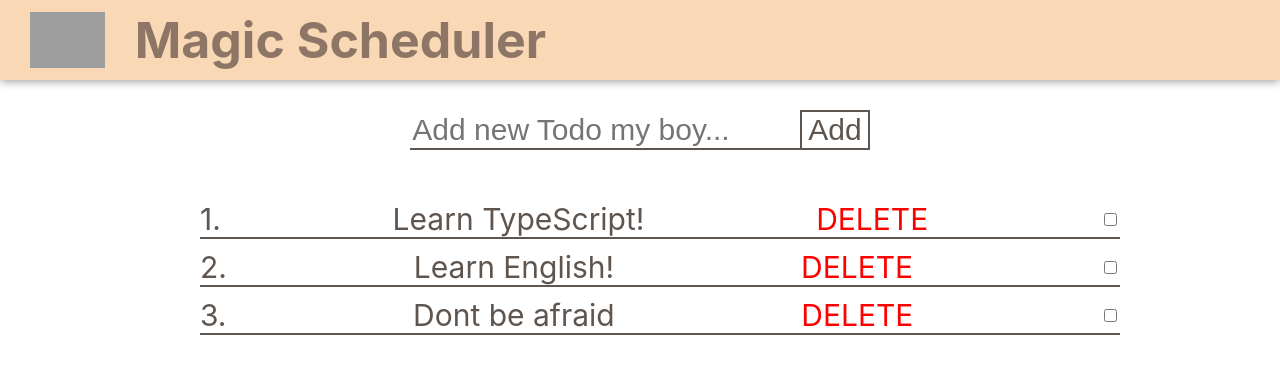
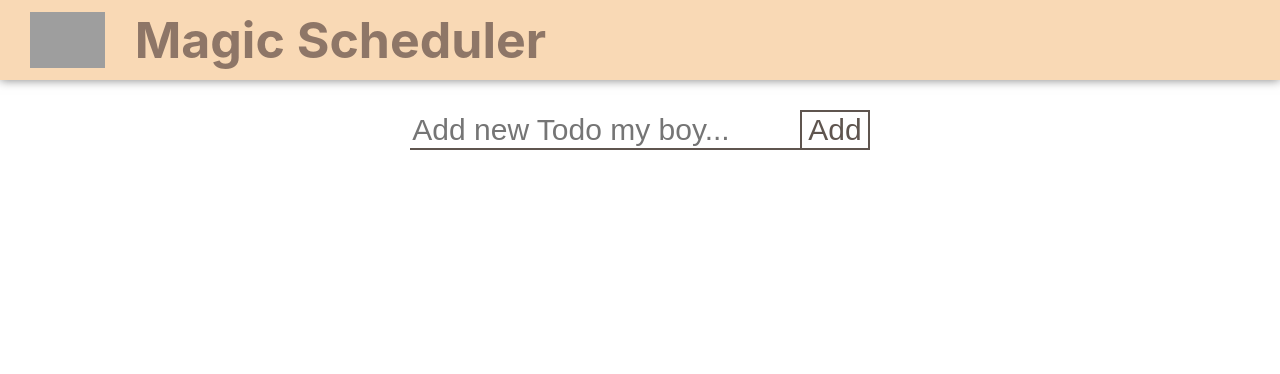
Before and after one commit to IlyaOrluk/Scheduler-on-Desktop, a React (Create React App) app: page / in a window 1280 px wide. Shown: the top 374 px of the page. Built offline with nearby package versions, Linux system fonts and the light colour scheme; grey boxes are pictures that could not be loaded.

Commit message:
add todos in localStorage

```diff
--- a/package.json
+++ b/package.json
@@ -25,7 +25,8 @@
     "start": "react-scripts start",
     "build": "react-scripts build",
     "test": "react-scripts test",
-    "eject": "react-scripts eject"
+    "eject": "react-scripts eject",
+    "count": "cloc app/"
   },
   "eslintConfig": {
     "extends": "react-app"
--- a/src/components/todo-list.tsx
+++ b/src/components/todo-list.tsx
@@ -1,17 +1,35 @@
-import React from 'react'
+import React, { useEffect } from 'react'
 import styled from 'styled-components'
 import { connect } from 'react-redux'
 import { ITodo } from '../interfaces'
 
-import { todoCompleteItem, todoDeleteItem } from '../store/actions'
+import {
+    addTodoItem,
+    todoCompleteItem,
+    todoDeleteItem
+} from '../store/actions'
 
 interface TodoListProps {
     todos: ITodo[]
     todoCompleteItem(complete: boolean, id: number): void
     todoDeleteItem(id: number): void
+    addTodoItem(title: string): void
 }
 
-const TodoList: React.FC<TodoListProps> = ({ todos, todoCompleteItem, todoDeleteItem }) => {
+const TodoList: React.FunctionComponent<TodoListProps> = ({ todos, todoCompleteItem, todoDeleteItem, addTodoItem }) => {
+    // const todos: ITodo[] = [] || []
+    useEffect(() => {
+        const localTodos = JSON.parse(localStorage.getItem('todos') || '[]') as ITodo[]
+            localTodos.map(item => {
+                addTodoItem(item.title)
+            })
+    }, [])
+
+    useEffect(() => {
+        localStorage.setItem('todos', JSON.stringify(todos))
+        // console.log(JSON.parse(localStorage.getItem('todos') || '[]') as ITodo)
+    }, [todos])
+
     const todoCompleteClass = (complete: boolean) => complete ? 'complete' : ''
   return (
       <Wrapper>
@@ -47,6 +65,7 @@ const mapState = ({ todoList }: RootState) => ({
 })
 
 const mapDispatch = {
+    addTodoItem: (title: string) => addTodoItem(title),
     todoCompleteItem: (complete: boolean, id: number) => todoCompleteItem(complete, id),
     todoDeleteItem: (id: number) => todoDeleteItem(id)
 }
--- a/src/store/reducers/todo-list.ts
+++ b/src/store/reducers/todo-list.ts
@@ -9,20 +9,7 @@ import {
 
 
 const initialState: TodoList = {
-	todos: [
-        {
-          title: 'Learn TypeScript!',
-          complete: false
-        },
-        {
-          title: 'Learn English!',
-          complete: false
-        },
-        {
-          title: 'Dont be afraid',
-          complete: false
-        },
-      ]
+	todos: []
 }
 
 export default (state = initialState, action: any): TodoList  => {
```
